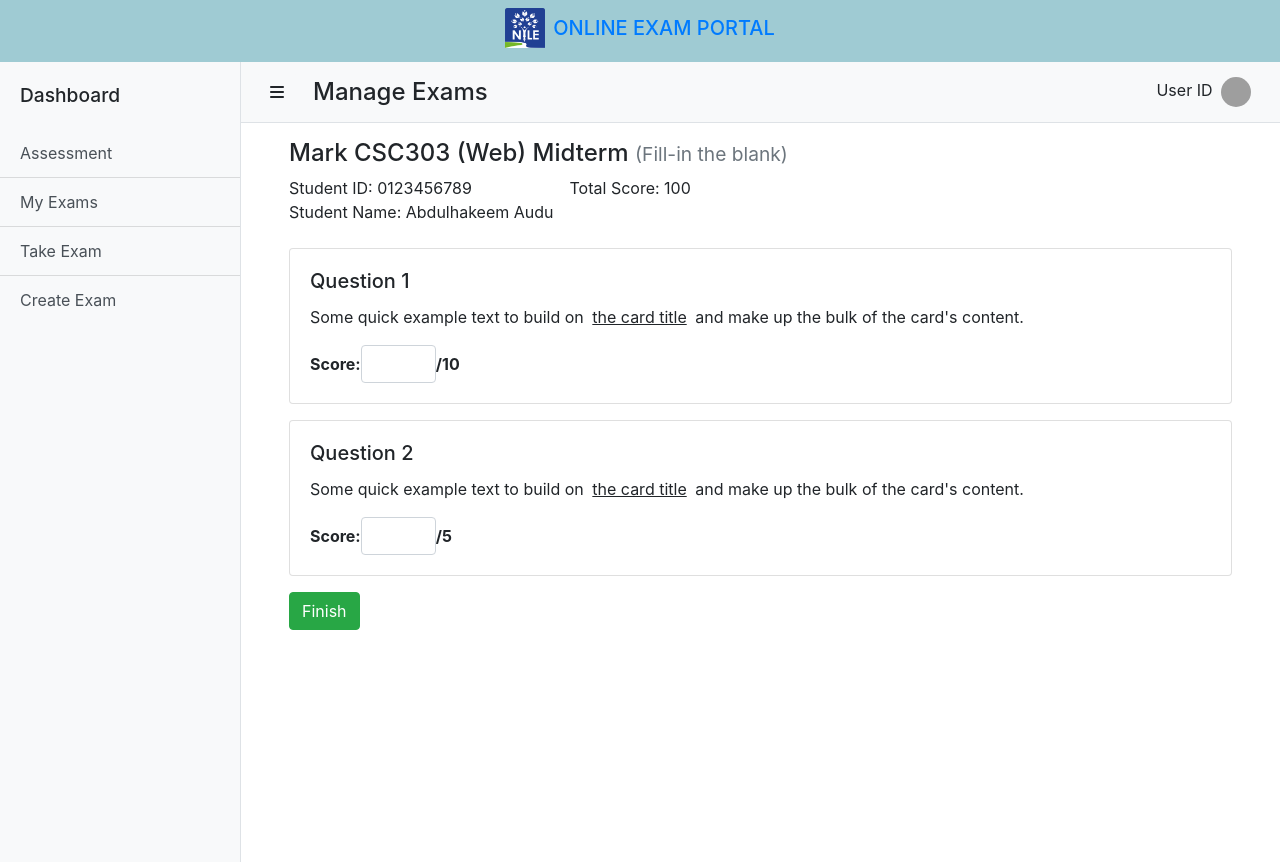
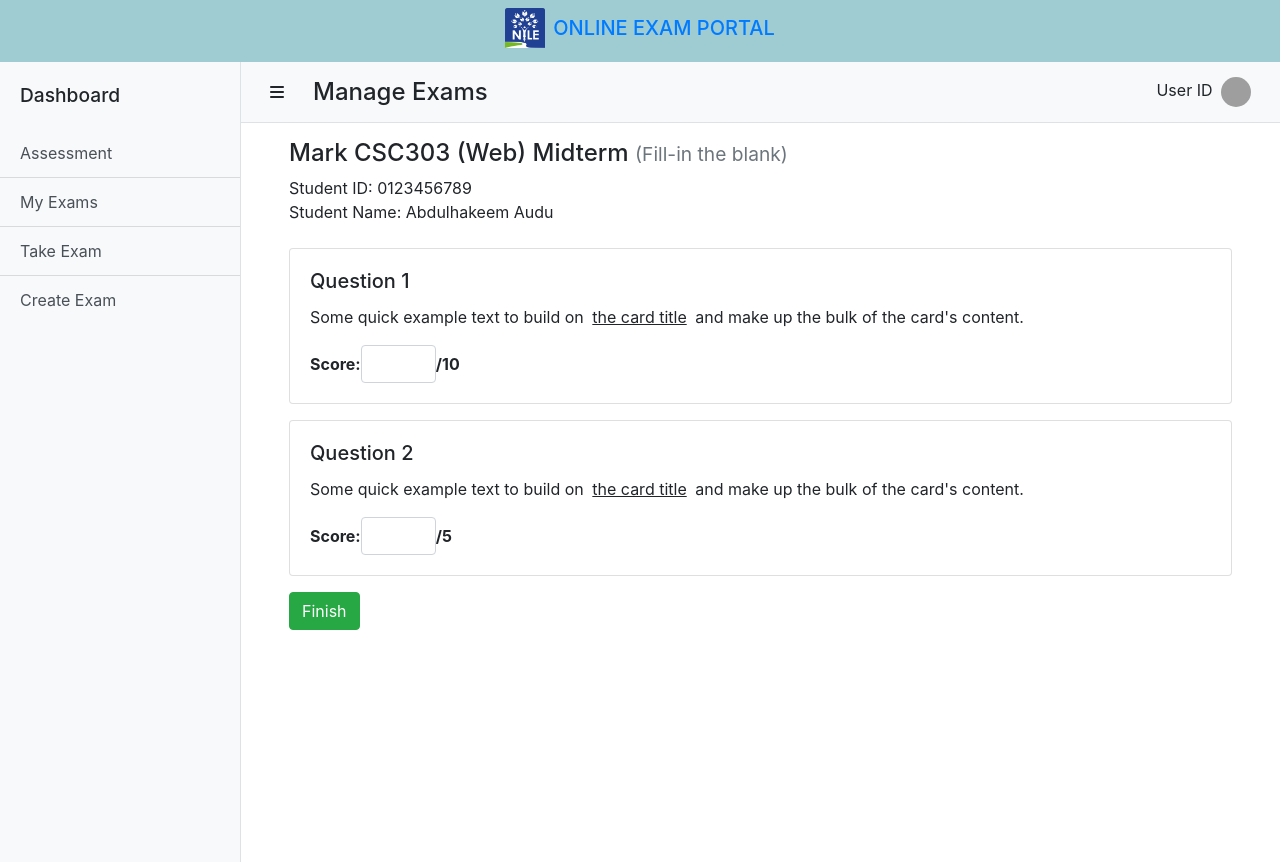
Before and after one commit to mubaraqwahab/online-exam-portal, a PHP site: page /manage-exam/fill-response.php in a window 1280 px wide. Run offline with PHP 8.4, Linux system fonts and the light colour scheme; some libraries are stand-ins or nearby versions; grey boxes are pictures that could not be loaded.

Commit message:
Remove total score from mark pages

```diff
--- a/code/manage-exam/fill-response.php
+++ b/code/manage-exam/fill-response.php
@@ -41,9 +41,6 @@
               <!-- PHP should put ID and Name here -->
               <div>Student ID: 0123456789</div>
               <div>Student Name: Abdulhakeem Audu</div>
-            </div>
-            <div>
-              Total Score: <span id="totalScore">100</span>
             </div>
           </div>
         </header>
--- a/code/manage-exam/multi-response.php
+++ b/code/manage-exam/multi-response.php
@@ -41,9 +41,6 @@
               <!-- PHP should put ID and Name here -->
               <div>Student ID: 0123456789</div>
               <div>Student Name: Abdulhakeem Audu</div>
-            </div>
-            <div>
-              Total Score: <span id="totalScore">100</span>
             </div>
           </div>
         </header>
--- a/code/manage-exam/theory-response.php
+++ b/code/manage-exam/theory-response.php
@@ -41,9 +41,6 @@
               <!-- PHP should put ID and Name here -->
               <div>Student ID: 0123456789</div>
               <div>Student Name: Abdulhakeem Audu</div>
-            </div>
-            <div>
-              Total Score: <span id="totalScore">100</span>
             </div>
           </div>
         </header>
```
